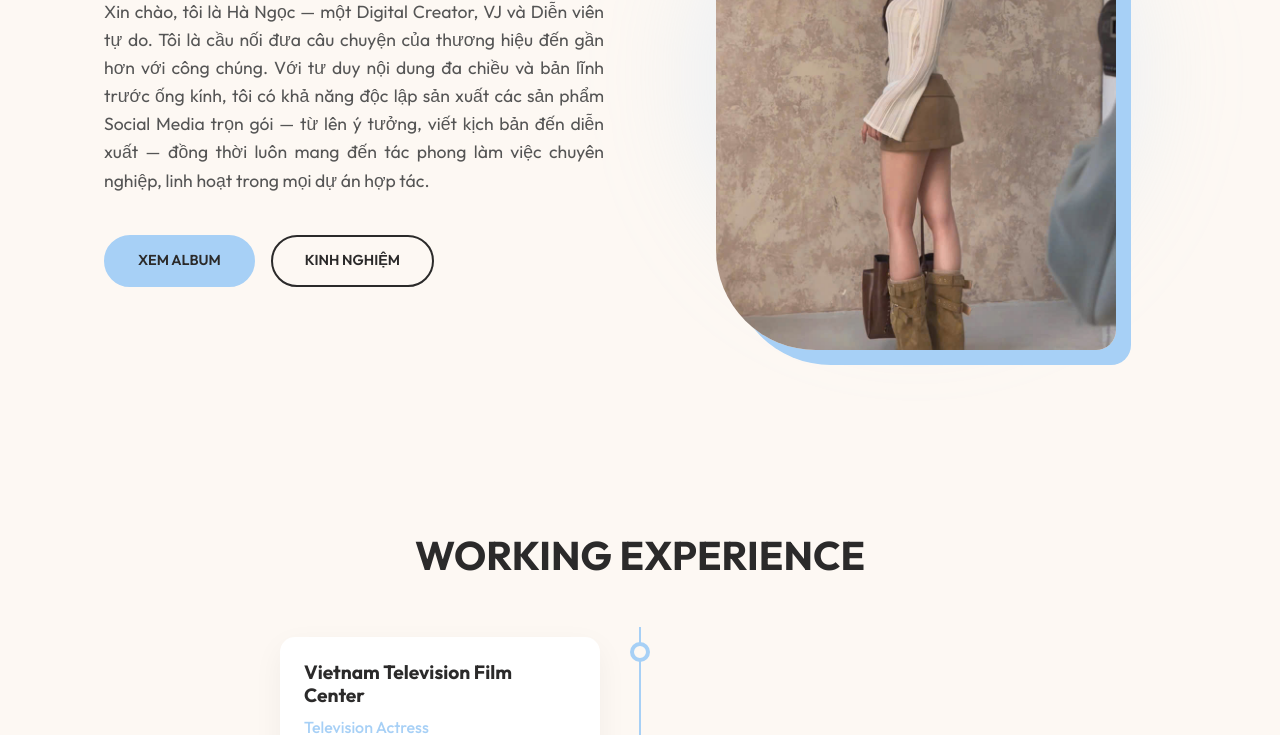
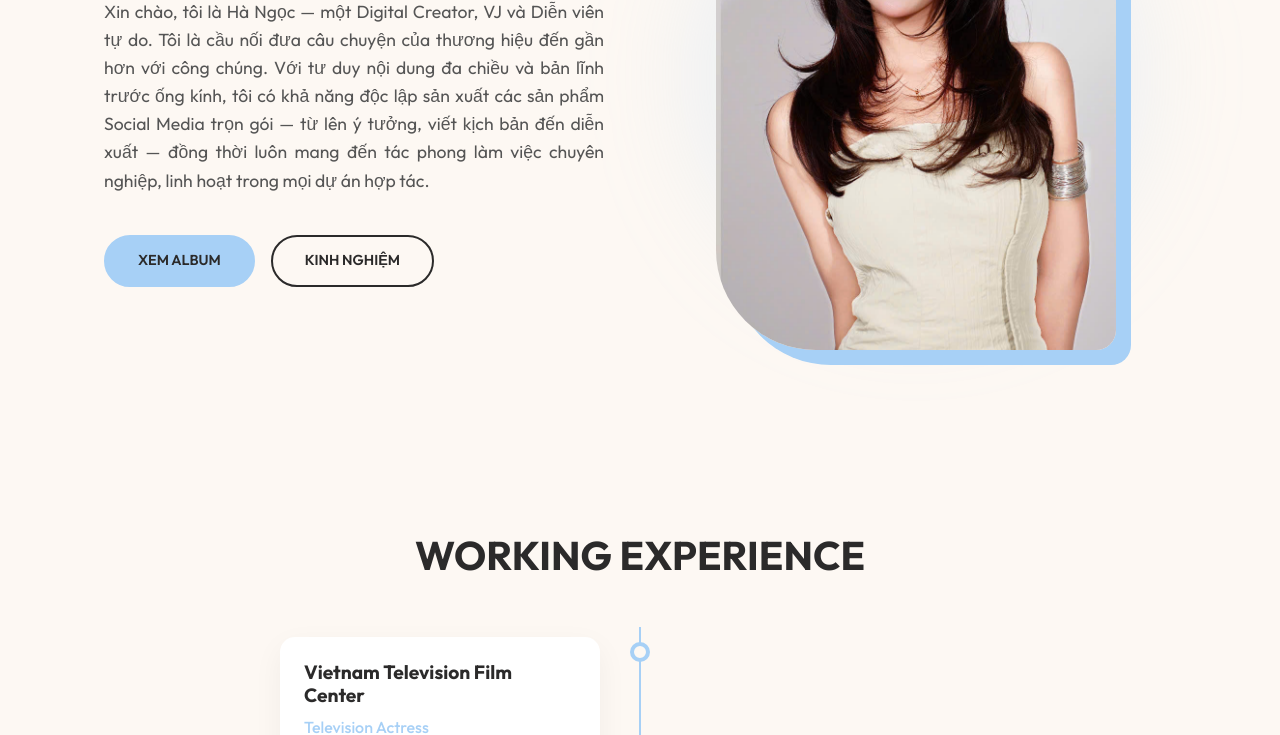
Before and after one commit to minhhoang080100-beep/porfolio-Ngoc, a plain HTML site: page index.html in a window 1280 px wide. Shown: the part 365-1100 px from the top of the page. Drawn offline with Linux system fonts and the light colour scheme.

Commit message:
Update index.html (manual user edit)

```diff
--- a/index.html
+++ b/index.html
@@ -73,7 +73,7 @@
             </div>
         </div>
         <div class="hero-image reveal">
-            <img loading="lazy" src="source/Lọc%20source/z8055881287964_db1c62e9f7262ee6269cb26a07da67e6.jpg" alt="Hà Ngọc">
+            <img loading="lazy" src="source/Lọc%20source/z8055881315241_c2c7d222195d4de5878f946e3bc3ffbf.jpg" alt="Hà Ngọc">
             <div class="blob-shape"></div>
         </div>
     </header>
```
